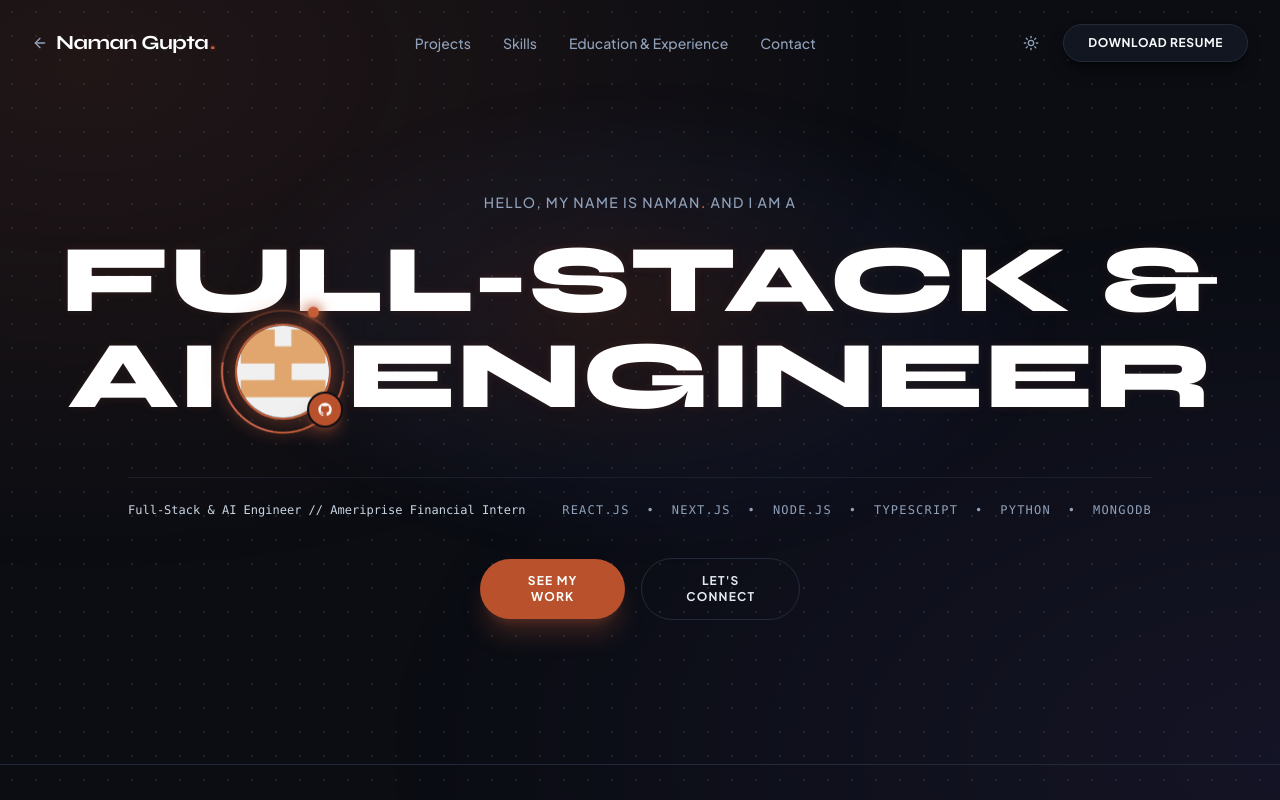
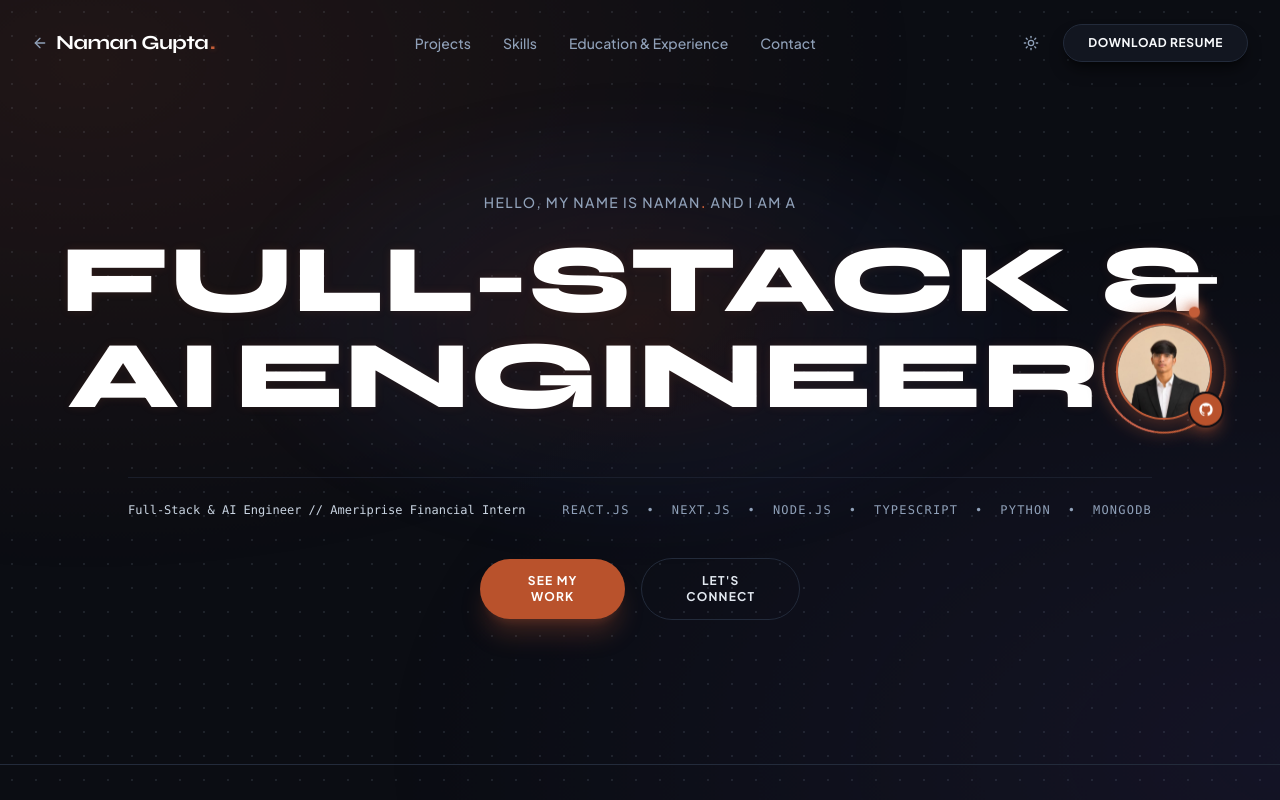
Before and after one commit to naman1021-hub/Portfolio, a React (Vite) app: page / in a window 1280 px wide. Shown: the top 800 px of the page. Built offline with nearby package versions, Linux system fonts and the light colour scheme.

Commit message:
GitHub avatar

```diff
--- a/src/components/Hero.jsx
+++ b/src/components/Hero.jsx
@@ -1,4 +1,5 @@
 import React from 'react';
+import avatar from '../assets/avatar.png';
 import { Link } from 'react-router-dom';
 import { motion, useReducedMotion } from 'framer-motion';
 import { Github } from './SocialIcons';
@@ -42,10 +43,14 @@ export const Hero = () => {
               AI
             </motion.h1>
 
+            <motion.h1 initial={{ opacity: 0, y: 34 }} animate={{ opacity: 1, y: 0 }} transition={{ duration: 0.7, delay: 0.42, ease: [0.22, 1, 0.36, 1] }} className="hero-title-line min-w-0 max-w-full text-[clamp(1.5rem,7.2vw,2.25rem)] sm:text-6xl md:text-6xl lg:text-7xl xl:text-8xl font-black tracking-tightest uppercase font-display leading-[0.92] text-white">
+              ENGINEER
+            </motion.h1>
+
             {/* Peeking Avatar Badge */}
             <div className="hero-avatar-float relative inline-flex items-center justify-center -my-2 sm:-my-4">
               <div className="hero-avatar-ring w-10 h-10 sm:w-16 sm:h-16 md:w-16 md:h-16 lg:w-20 lg:h-20 xl:w-24 xl:h-24 rounded-full overflow-hidden border-2 border-[#C45D38] bg-[#121620] shadow-2xl shadow-[#C45D38]/30">
-                <img src="/avatar.png" alt="Naman Gupta" className="w-full h-full object-cover scale-110" onError={(e) => {
+                <img src={avatar} alt="Naman Gupta" className="w-full h-full object-cover scale-110" onError={(e) => {
             // Fallback to monogram if avatar fails
             const target = e.target;
             target.style.display = 'none';
@@ -62,10 +67,6 @@ export const Hero = () => {
                 <Github className="h-4 w-4" />
               </a>
             </div>
-
-            <motion.h1 initial={{ opacity: 0, y: 34 }} animate={{ opacity: 1, y: 0 }} transition={{ duration: 0.7, delay: 0.42, ease: [0.22, 1, 0.36, 1] }} className="hero-title-line min-w-0 max-w-full text-[clamp(1.5rem,7.2vw,2.25rem)] sm:text-6xl md:text-6xl lg:text-7xl xl:text-8xl font-black tracking-tightest uppercase font-display leading-[0.92] text-white">
-              ENGINEER
-            </motion.h1>
           </div>
         </motion.div>
 
```
Also changed, not shown: public/avatar.png (deleted), src/assets/avatar.png (added).
